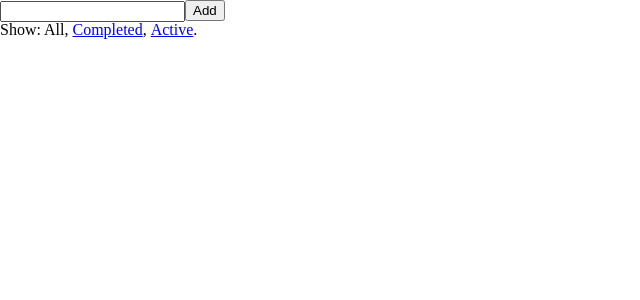
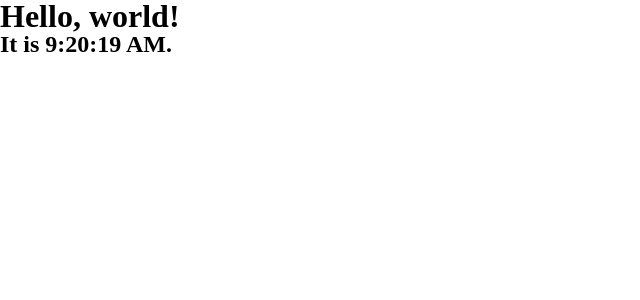
Before and after one commit to proYang/react-scaffold, a React app: page / in a window 1280 px wide. Shown: the top 300 px of the page, without its empty margins (0-640 px from the left). Built offline with nearby package versions, Linux system fonts and the light colour scheme.

Commit message:
:memo:remove file

```diff
--- /dev/null
+++ b/src/components/Clock.jsx
@@ -0,0 +1,22 @@
+import React, { Component } from 'react'
+
+class Clock extends Component {
+  constructor(props) {
+    super(props)
+    this.state = {
+      date: new Date(),
+      show: false
+    }
+  }
+
+  render() {
+    return (
+      <div>
+        <h1>Hello, world!</h1>
+        <h2>It is {this.state.date.toLocaleTimeString()}.</h2>
+      </div>
+    )
+  }
+}
+
+export default Clock
--- a/src/components/addTodo.js
+++ /dev/null
@@ -1,31 +0,0 @@
-import React, { Component } from 'react'
-import PropTypes from 'prop-types'
-
-export default class AddTodo extends Component {
-  constructor() {
-    super()
-    this.$ref
-  }
-
-  render() {
-    return (
-      <div>
-        <input type='text' ref={(el) => this.$ref = el} />
-        <button onClick={(e) => this.handleClick(e)}>
-          Add
-        </button>
-      </div>
-    )
-  }
-
-  handleClick() {
-    const node = this.$ref
-    const text = node.value.trim()
-    this.props.onAddClick(text)
-    node.value = ''
-  }
-}
-
-AddTodo.propTypes = {
-  onAddClick: PropTypes.func.isRequired
-}
--- a/src/components/footer.js
+++ /dev/null
@@ -1,43 +0,0 @@
-import React, { Component } from 'react'
-import PropTypes from 'prop-types'
-
-export default class Footer extends Component {
-  renderFilter(filter, name) {
-    if (filter === this.props.filter) {
-      return name
-    }
-
-    return (
-      <a href='#' onClick={e => {
-        e.preventDefault()
-        this.props.onFilterChange(filter)
-      }}>
-        {name}
-      </a>
-    )
-  }
-
-  render() {
-    return (
-      <p>
-        Show:
-        {' '}
-        {this.renderFilter('SHOW_ALL', 'All')}
-        {', '}
-        {this.renderFilter('SHOW_COMPLETED', 'Completed')}
-        {', '}
-        {this.renderFilter('SHOW_ACTIVE', 'Active')}
-        .
-      </p>
-    )
-  }
-}
-
-Footer.propTypes = {
-  onFilterChange: PropTypes.func.isRequired,
-  filter: PropTypes.oneOf([
-    'SHOW_ALL',
-    'SHOW_COMPLETED',
-    'SHOW_ACTIVE'
-  ]).isRequired
-}
--- a/src/components/todo.js
+++ /dev/null
@@ -1,23 +0,0 @@
-import React, { Component } from 'react'
-import PropTypes from 'prop-types'
-
-export default class Todo extends Component {
-  render() {
-    return (
-      <li
-        onClick={this.props.onClick}
-        style={{
-          textDecoration: this.props.completed ? 'line-through' : 'none',
-          cursor: this.props.completed ? 'default' : 'pointer'
-        }}>
-        {this.props.text}
-      </li>
-    )
-  }
-}
-
-Todo.propTypes = {
-  onClick: PropTypes.func.isRequired,
-  text: PropTypes.string.isRequired,
-  completed: PropTypes.bool.isRequired
-}
--- a/src/components/todoList.js
+++ /dev/null
@@ -1,26 +0,0 @@
-import React, { Component } from 'react'
-import PropTypes from 'prop-types'
-
-import Todo from './Todo'
-
-export default class TodoList extends Component {
-  render() {
-    return (
-      <ul>
-        {this.props.todos.map((todo, index) =>
-          <Todo {...todo}
-            key={index}
-            onClick={() => this.props.onTodoClick(index)} />
-        )}
-      </ul>
-    )
-  }
-}
-
-TodoList.propTypes = {
-  onTodoClick: PropTypes.func.isRequired,
-  todos: PropTypes.arrayOf(PropTypes.shape({
-    text: PropTypes.string.isRequired,
-    completed: PropTypes.bool.isRequired
-  }).isRequired).isRequired
-}
--- a/src/containers/app.js
+++ /dev/null
@@ -1,70 +0,0 @@
-import React, { Component } from 'react'
-import PropTypes from 'prop-types'
-import { connect } from 'react-redux'
-import { addTodo, completeTodo, setVisibilityFilter, VisibilityFilters } from '@/redux/actions/'
-import AddTodo from '@/components/AddTodo'
-import TodoList from '@/components/TodoList'
-import Footer from '@/components/Footer'
-
-import '@/assets/style/reset.css'
-
-class App extends Component {
-  render() {
-    // Injected by connect() call:
-    const { dispatch, visibleTodos, visibilityFilter } = this.props
-    return (
-      <div>
-        <AddTodo
-          onAddClick={text =>
-            dispatch(addTodo(text))
-          } />
-        <TodoList
-          todos={visibleTodos}
-          onTodoClick={index =>
-            dispatch(completeTodo(index))
-          } />
-        <Footer
-          filter={visibilityFilter}
-          onFilterChange={nextFilter =>
-            dispatch(setVisibilityFilter(nextFilter))
-          } />
-      </div>
-    )
-  }
-}
-
-App.propTypes = {
-  dispatch: PropTypes.isRequired,
-  visibleTodos: PropTypes.arrayOf(PropTypes.shape({
-    text: PropTypes.string.isRequired,
-    completed: PropTypes.bool.isRequired
-  }).isRequired).isRequired,
-  visibilityFilter: PropTypes.oneOf([
-    'SHOW_ALL',
-    'SHOW_COMPLETED',
-    'SHOW_ACTIVE'
-  ]).isRequired
-}
-
-function selectTodos(todos, filter) {
-  switch (filter) {
-  case VisibilityFilters.SHOW_ALL:
-    return todos
-  case VisibilityFilters.SHOW_COMPLETED:
-    return todos.filter(todo => todo.completed)
-  case VisibilityFilters.SHOW_ACTIVE:
-    return todos.filter(todo => !todo.completed)
-  }
-}
-
-// Which props do we want to inject, given the global state?
-// Note: use https://github.com/faassen/reselect for better performance.
-function select(state) {
-  return {
-    visibleTodos: selectTodos(state.todos, state.visibilityFilter),
-    visibilityFilter: state.visibilityFilter
-  }
-}
-
-// 包装 component ，注入 dispatch 和 state 到其默认的 connect(select)(App) 中；
-export default connect(select)(App)
--- a/src/main.js
+++ b/src/main.js
@@ -7,7 +7,7 @@ import { render } from 'react-dom'
 import { Provider } from 'react-redux'
 
 import store from '@/redux/store'
-import App from './containers/App'
+import App from './views/App'
 // import routes from '@/routes'
 // 将组件挂载
 const MOUNT_NODE = document.getElementById('app')
--- /dev/null
+++ b/src/views/App.jsx
@@ -0,0 +1,18 @@
+import React, { Component } from 'react'
+
+import '@/assets/style/reset.css'
+
+import Clock from '@/components/Clock'
+
+class App extends Component {
+  render() {
+    // Injected by connect() call:
+    return (
+      <div>
+        <Clock/>
+      </div>
+    )
+  }
+}
+
+export default App
```
Also changed, not shown: src/routes/index.js (added), 3 other files (tests, documents, lock files or other folders).
